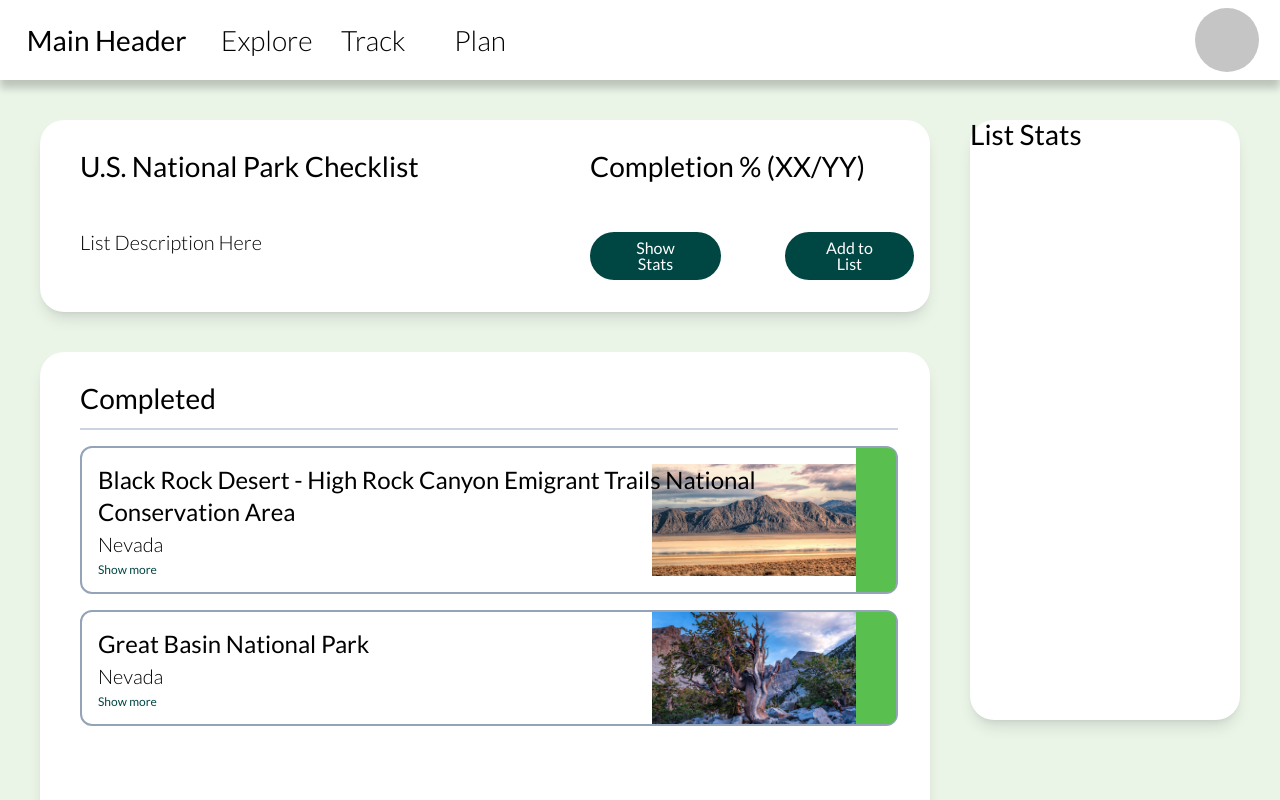
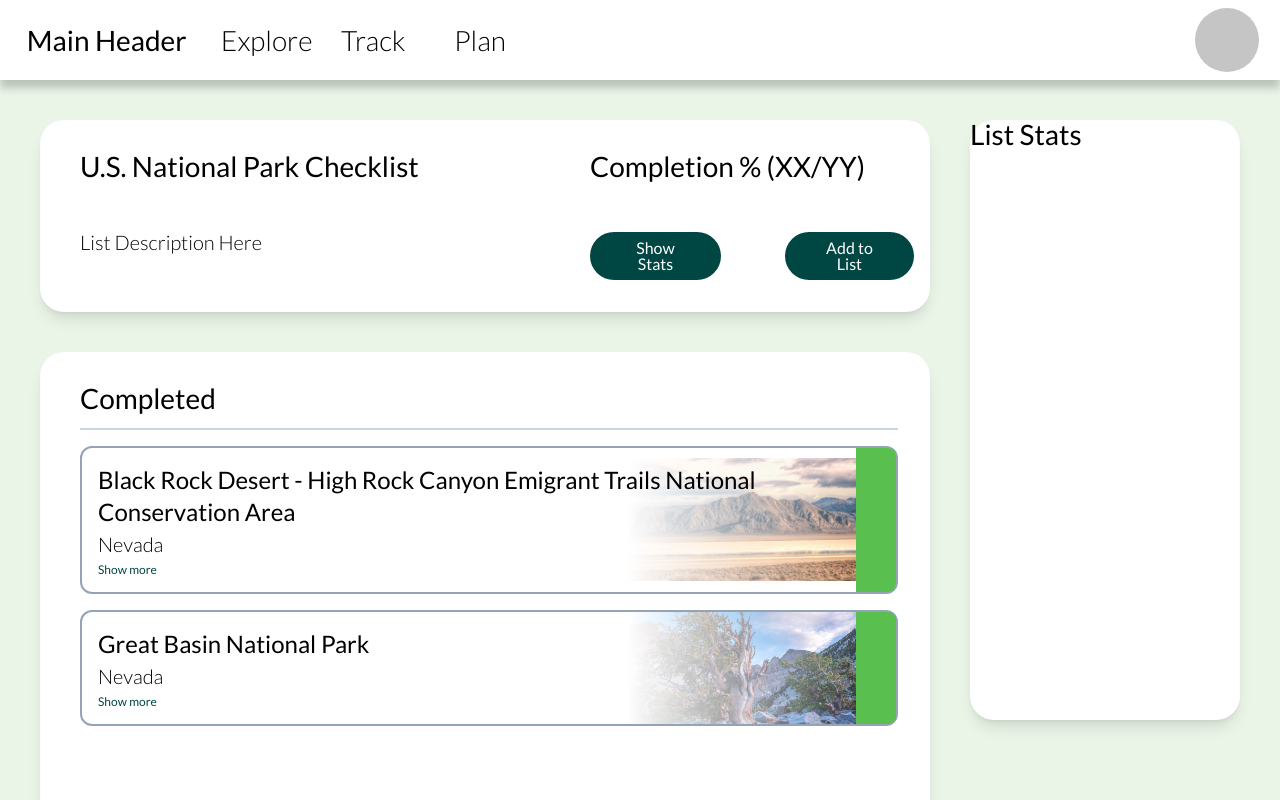
Before and after one commit to euouae682/np-checklist, a Next.js app: page /track in a window 1280 px wide. Shown: the top 800 px of the page. Built offline with nearby package versions, Linux system fonts and the light colour scheme.

Commit message:
added background image gradient

```diff
--- a/src/app/(subpages)/track/ParkItem.tsx
+++ b/src/app/(subpages)/track/ParkItem.tsx
@@ -7,8 +7,8 @@ interface ParkProps {
 }
 
 const ParkItem: FC<ParkProps> = (props: ParkProps) => {
-    return <div className="border-slate-400 border-2 rounded-xl my-4 p-4 relative bg-no-repeat bg-right bg-[length:30%]"
-    style={{backgroundImage: `url(${ props.data.image })`}}>
+    return <div className="border-slate-400 border-2 rounded-xl my-4 p-4 relative bg-no-repeat bg-right bg-[length:33%]"
+    style={{backgroundImage: `linear-gradient(90deg, rgba(255, 255, 255, 1), rgba(0, 0, 0, 0)), url(${ props.data.image })`}}>
         <h4 className="leading-8">{ props.data.name }</h4>
         <h5 className="leading-8">{ props.data.state }</h5>
         <a className="text-button-blue">Show more</a>
```
